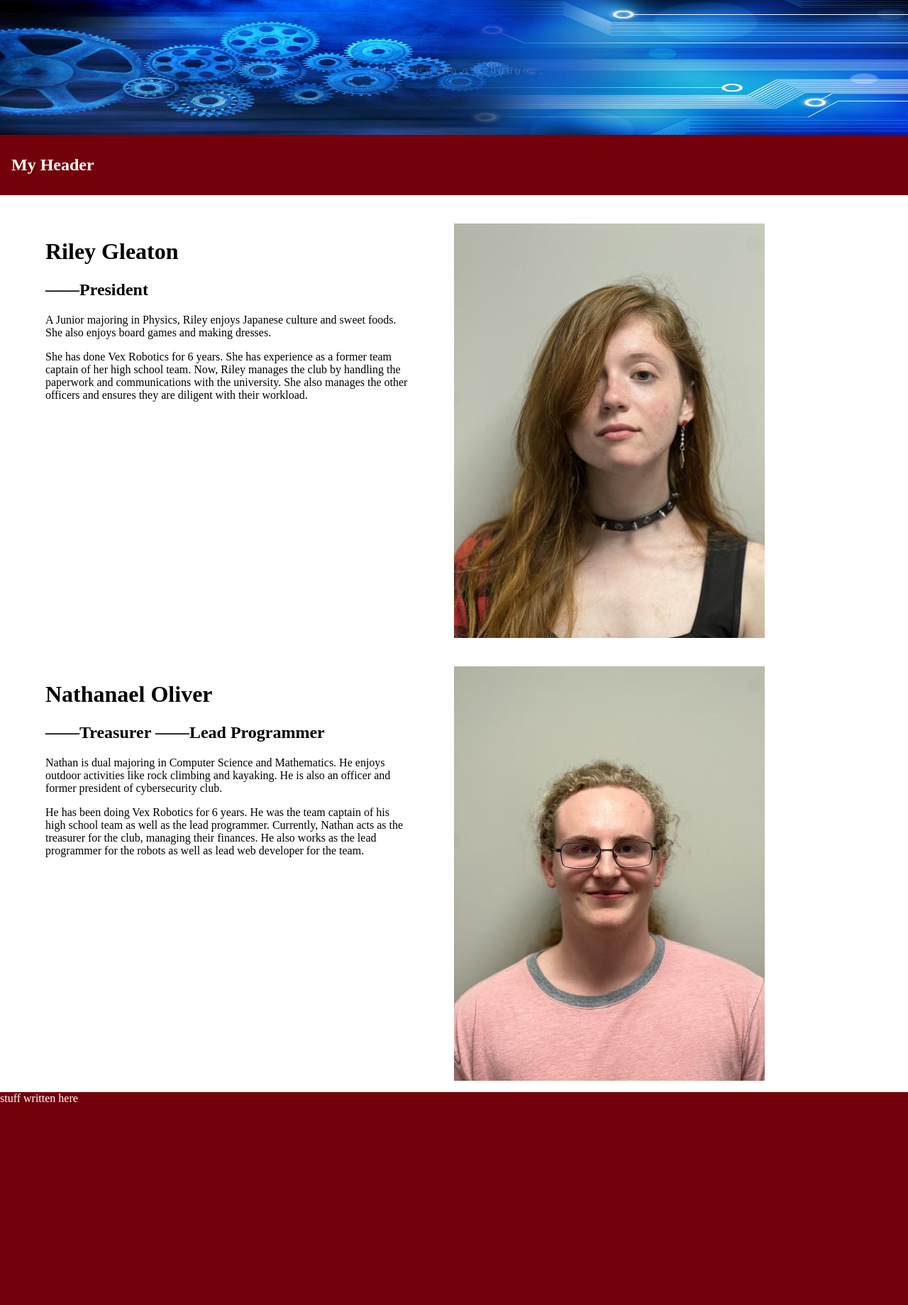
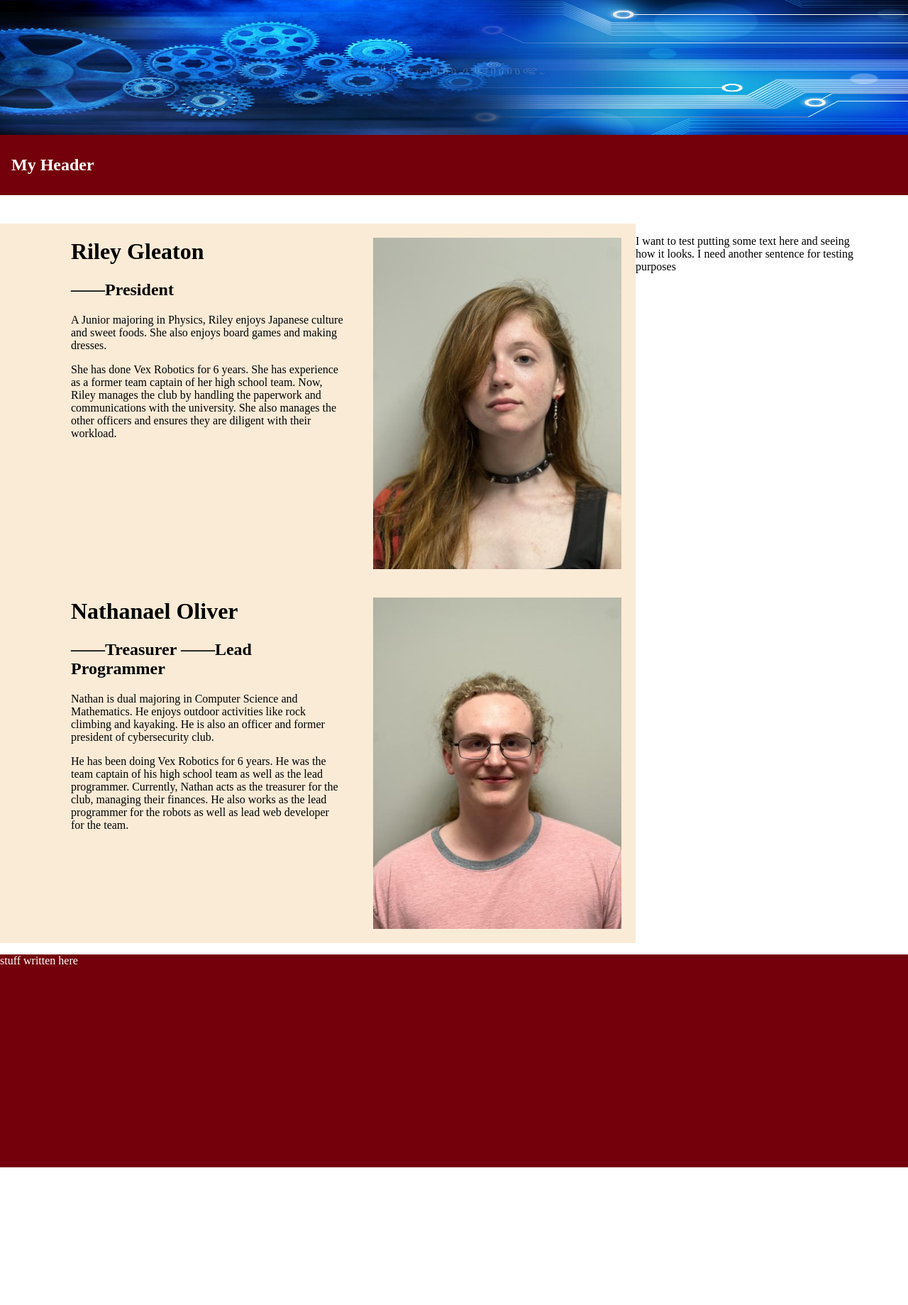
Before and after one commit to GamecockRobotics/GamecockRobotics.github.io, a Jekyll site: the page built from README.md, in a window 1280 px wide. Shown: the whole page at 71% size. Built offline with Jekyll 4.4.1, drawn with Linux system fonts in a browser that asks for light colours; our own code applies the rules of GitHub Pages for plain Markdown files; after the commit the page ends 1645 px from its top, so only the background shows below that.

Commit message:
formatted profiles

```diff
--- a/_includes/Footer.html
+++ b/_includes/Footer.html
@@ -1,7 +1,9 @@
 <style>
     .footer {
+        margin: 0px 0px;
         background-color: {{site.data.theme.primary}};
         min-height: 300px;
+
     }
     .footer a, p, ul li, ol li, h1, h2, h3, h4, h5, h6 {
         color: {{ site.data.theme.on_primary }};
--- a/_includes/Header.html
+++ b/_includes/Header.html
@@ -4,8 +4,8 @@
   }
   .full-screen-width {
       position: relative;
-      max-width: 100vw;
-      width: 100vw;
+      max-width: 100%;
+      width: 100%;
       height: 190px;
       margin: 0;
   }
@@ -21,26 +21,8 @@
       top: 0;
       width: 100%;
   }
-
-  .sticky+.content {
-      padding-top: 100px;
-  }
 </style>
 <img class="full-screen-width" src="{{site.baseurl}}/assets/banner.jpg">
 <div class="navbar" id="navbar">
   <h2>My Header</h2>
 </div>
-<script>
-  window.onscroll = function () { myFunction() };
-
-  var header = document.getElementById("navbar");
-  var sticky = header.offsetTop;
-
-  function myFunction() {
-      if (window.pageYOffset > sticky) {
-          header.classList.add("sticky");
-      } else {
-          header.classList.remove("sticky");
-      }
-  }
-</script>
--- a/_includes/Profile.html
+++ b/_includes/Profile.html
@@ -1,62 +1,85 @@
 <style>
     .profile {
-        margin-top: 40px;
+        background-color: antiquewhite;
+        padding-right: 20px;
+        padding-bottom: 20px;
     }
+
     .profile:after {
-      content: "";
-      display: table;
-      clear: both;
+        content: "";
+        display: table;
+        clear: both;
     }
+
     .profile p {
-        color: {{ site.data.theme.on_background}};
+        color: {{site.data.theme.on_background}};
     }
+
     .profile h1 {
-        color: {{ site.data.theme.on_background}};
+        color: {{site.data.theme.on_background}};
     }
+
     .profile h2 {
-        color: {{ site.data.theme.on_background}};
+        color: {{site.data.theme.on_background}};
     }
+
     .member_info {
-        margin-left: 5%;
         float: left;
+        max-width: 60%;
+    }
+
+    .member-text {
+        margin-left: 100px;
+        margin-right:40px;
+        float: left;
+    }
+
+    .profile_pic {
+        margin-top: 20px;
+        float: right;
         width: 40%;
-        min-width: 250px;
     }
-    .profile_pic {
-        margin-left: 5%;
-        margin-right: 0%;
-        float: left;
-        width: 40%;
-        min-width: 250px;
+
+    .profile_pic img {
+        max-width: 100%;
     }
-    .profile_pic img {
-        width: auto;
-        height: auto;
-        max-width: 100%;
-        max-height: 100%;
-    }
-    @media (max-width: 560px) {
+
+    @media (max-width: 600px) {
+        .profile {
+            display: flex;
+            flex-direction: column;
+        }
         .member_info {
+            order: 2;
+            min-width: 100%;
+        }
+
+        .member-text {
+            margin-left: 20px;
+            margin-right: 20px;
+        }
+
+        .profile_pic {
+            order: 1;
             width: 90%;
-            min-width: 50px;
-        }
-        .profile_pic {
-            width: 90%;
-            min-width: 50px;
+            float: left;
+            margin-left: 20px;
         }
     }
 </style>
 
 <div class="profile">
     <div class="member_info">
-        <h1>{{ include.member.first }} {{ include.member.last }}</h1>
-        <h2>
-            {% for role in include.member.roles %}
+        <div class="member-text">
+            <h1>{{ include.member.first }} {{ include.member.last }}</h1>
+            <h2>
+                {% for role in include.member.roles %}
                 ——{{role}}
-            {% endfor %}
-        </h2>
-        <p>{{ include.member.personal_description }}</p>
-        <p>{{ include.member.professional_description }}</p>
+                {% endfor %}
+            </h2>
+            <p>{{ include.member.personal_description }}</p>
+            <p>{{ include.member.professional_description }}</p>
+        </div>
     </div>
     <div class="profile_pic">
         <img src={{include.member.image}}>
--- a/_layouts/home.html
+++ b/_layouts/home.html
@@ -1,38 +1,8 @@
 <style>
-    .column {
-        margin-left: 3%;
-        width: 30%;
-        float: left;
-        min-width: 250px;
-    }
-
-    .column img {
-        width: auto;
-        height: auto;
-        max-width: 100%;
-        max-height: 100%;
-    }
-
     .content {
-        margin-left: 0%;
         margin-top: 40px;
     }
 
-    .content p {
-        color: #000;
-    }
-
-    .content h1 {
-        color: #000;
-    }
-
-    .content h2 {
-        color: #000;
-    }
-
-    .content h3 {
-        color: #000;
-    }
     .content:after {
         content: "";
         display: table;
@@ -40,9 +10,10 @@
     }
 
     .main {
-        width:70%;
+        width: 70%;
         float: left;
     }
+
     .main p {
         color: #000;
     }
@@ -58,24 +29,55 @@
     .main h3 {
         color: #000;
     }
-    .aside{
-        width:30%;
-        float: right;
+
+    .aside {
+        width:25%;
+        float: left;
+        left: 70%
     }
 
-    @media all and (max-width: 900px) {
-        main {
-            width:100%;
+    .sticky-aside {
+        width: 25%;
+        float: left;
+        position: fixed;
+        top: 100;
+    }
+
+    @media (max-width: 1000px) {
+        .main {
+            width: 100%;
         }
-        aside {
-            width:100%;
+
+        .aside {
+            width: 100%;
         }
     }
 </style>
+
 <body>
     {% include Header.html %}
-    {% for profile in site.data.members %}
-        {% include Profile.html member=profile %}
-    {% endfor %}
+    <div class="content">
+        <div class="main">
+            {% for profile in site.data.members %}
+            {% include Profile.html member=profile %}
+            {% endfor %}
+        </div>
+        <div id="aside" class="aside">
+            <p style="color:#000;">
+                I want to test putting some text here and seeing how it looks. I need another sentence for testing purposes</p>
+        </div>
+    </div>
     {% include Footer.html %}
 </body>
+{% include scripts.html %}
+<!--
+    1000 < screen width
+        large margin; [Text; Image;](alternate order) Aside (vertical) (sticky)
+    500 < screen width < 1000
+        large margin; aside (horizontal)
+        large margin; [Text; Image](alternate order)
+    screen width < 500
+        small margin; aside (vertical)
+        Image
+        Text
+-->
```
Also changed, not shown: _includes/scripts.html (added, +17 -0 lines).
